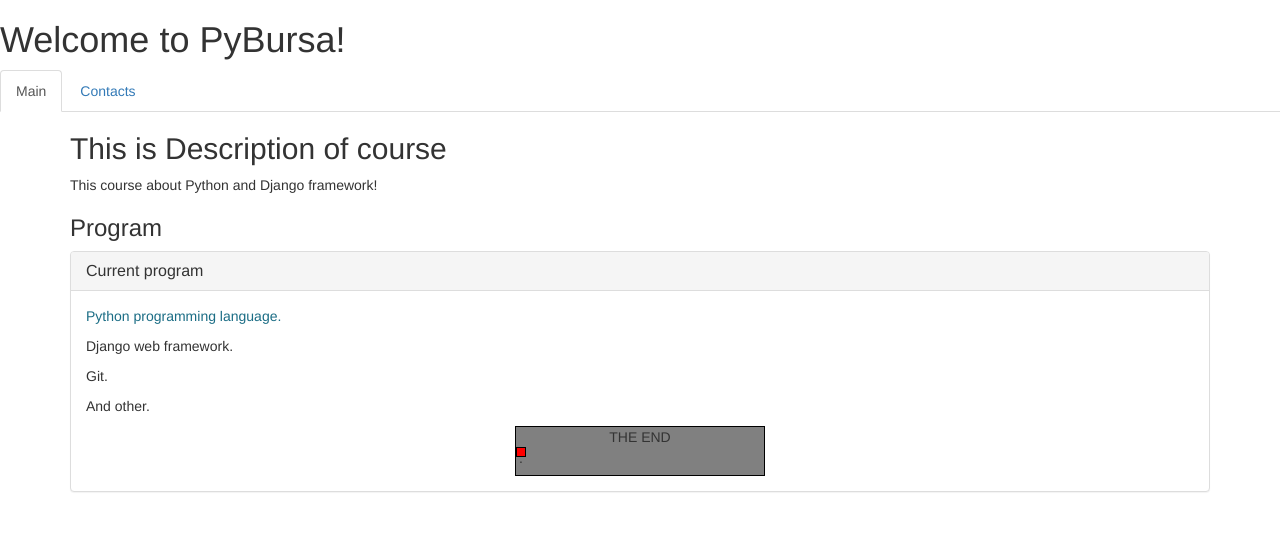
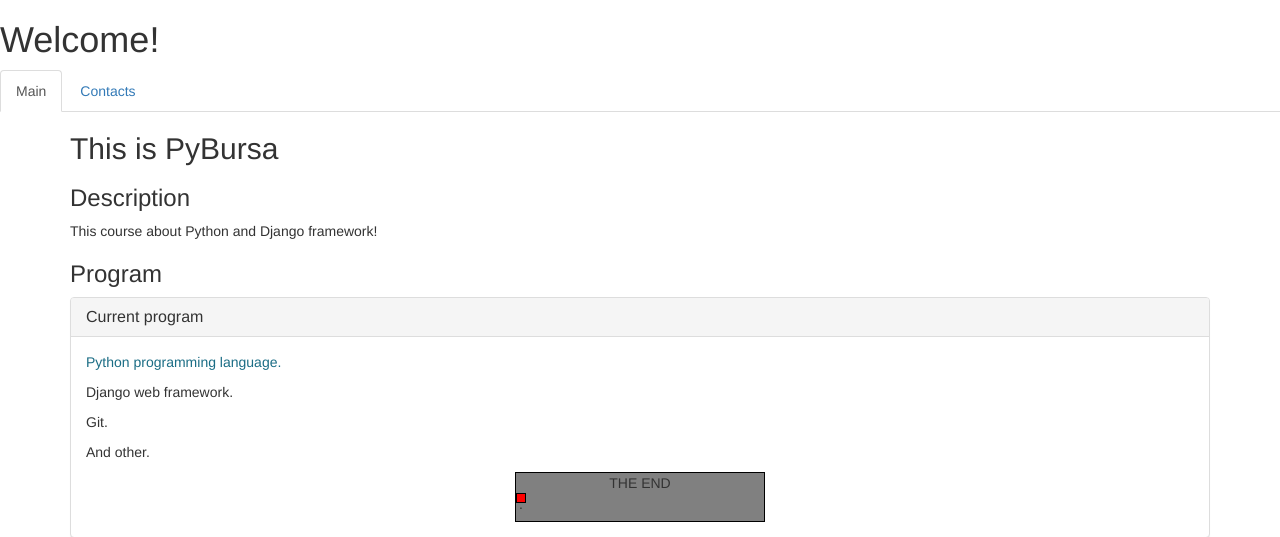
Before and after one commit to vpikalova/ooniversity_django_courses_06, a Python web app: template templates/index.html in a window 1280 px wide. Shown: the top 537 px of the page. Run offline with Jinja, Linux system fonts and the light colour scheme; the template is opened without the code that fills it, so the values that code supplies are empty.

Commit message:
Trying to pass description test

```diff
--- a/templates/index.html
+++ b/templates/index.html
@@ -14,13 +14,14 @@
     <![endif]-->
   </head>
   <body>
-    <h1>Welcome to PyBursa!</h1>
+    <h1>Welcome!</h1>
     <ul class="nav nav-tabs">
       <li role="presentation" class="active"><a href="index.html">Main</a></li>
       <li role="presentation"><a href="contact.html">Contacts</a></li>
     </ul>
     <div class="container">
-      <h2>This is Description of course</h2>
+      <h2>This is PyBursa</h2>
+      <h3>Description</h3>
       <p>This course about Python and Django framework!</p>
       <h3>Program</h3>
       <div class="panel panel-default">
```
